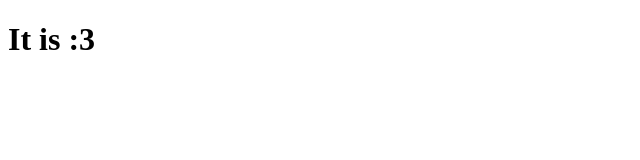
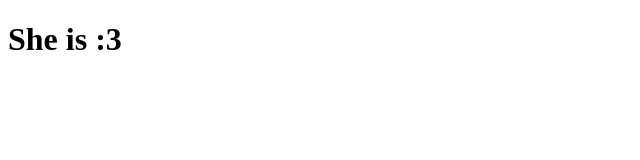
Before and after one commit to ProbablyComputingSquid/is-it-true, a plain HTML site: page index.html in a window 1280 px wide. Shown: the full height of the page, 0-640 px from the left. Drawn offline with Linux system fonts and the light colour scheme.

Commit message:
Update index.html

```diff
--- a/index.html
+++ b/index.html
@@ -4,6 +4,6 @@
     <title>Is it true?</title>
 </head>
 <body>
-    <h1>It is :3</h1>
+    <h1>She is :3</h1>
 </body>
 </html>
```
